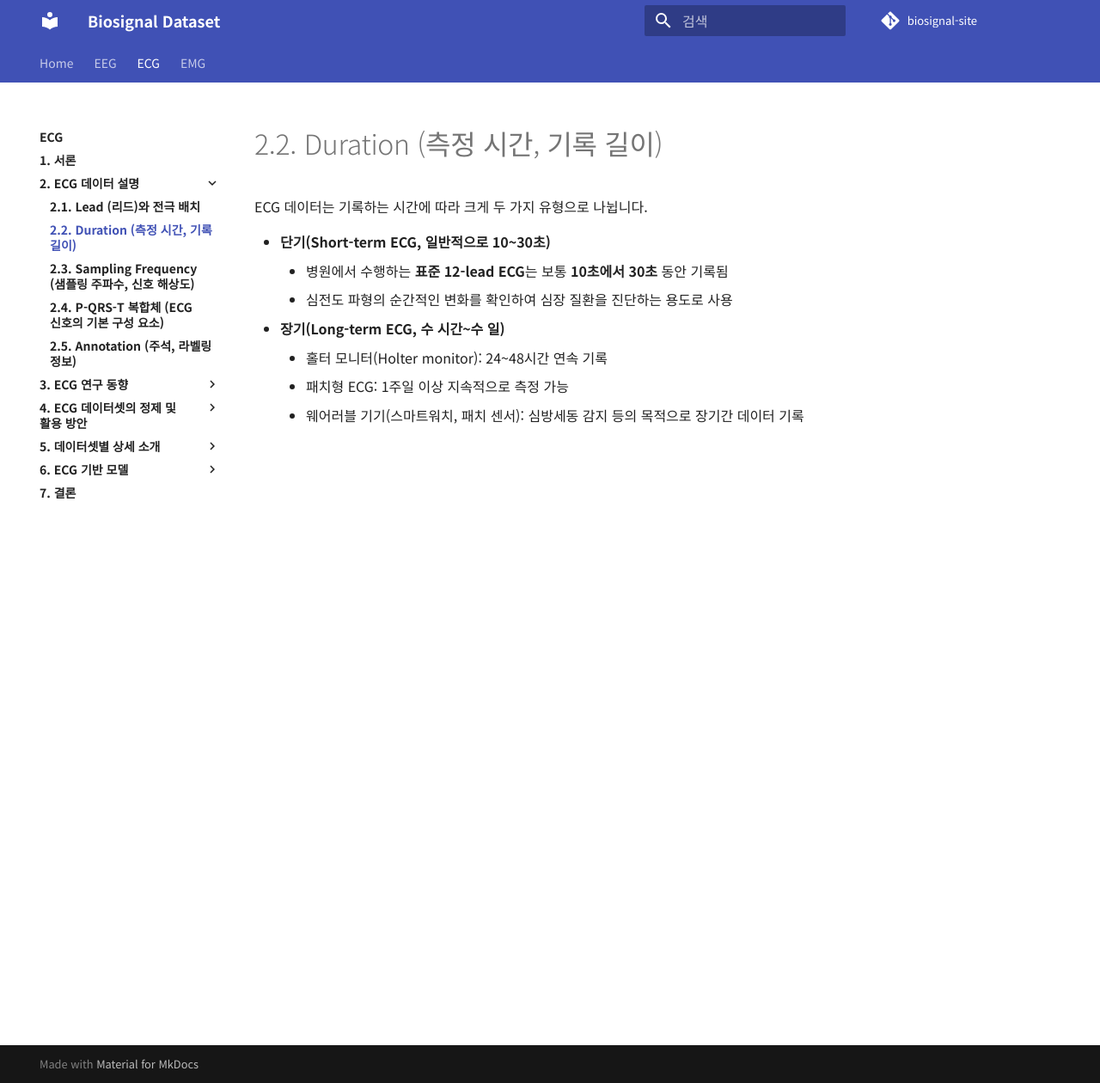
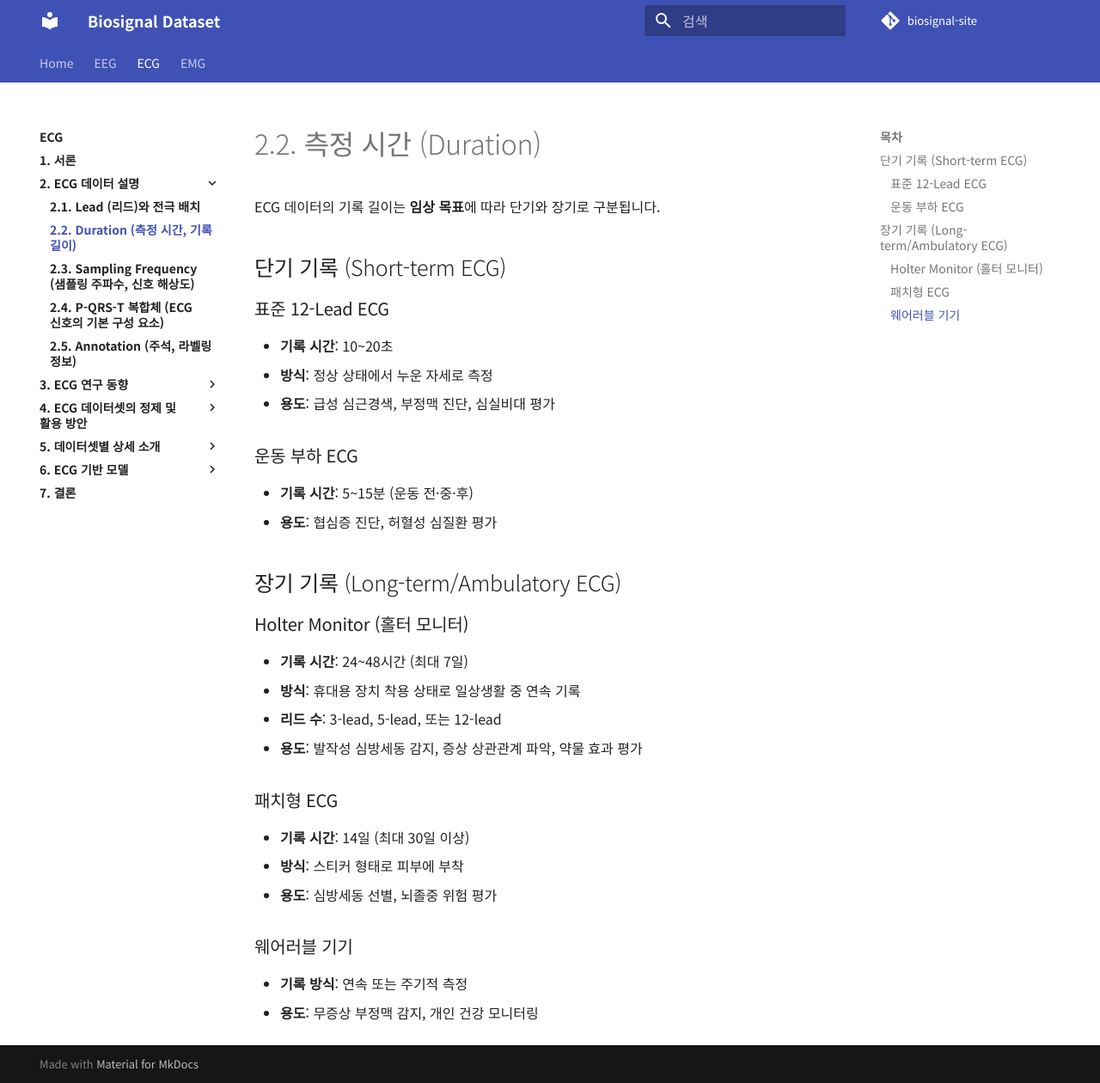
Before and after one commit to iwantjeonyeok/biosignal-site, an MkDocs documentation site: the page built from docs/ecg/2-ecg-데이터-설명/2-2-duration-측정-시간-기록-길이.md, in a window 1280 px wide and 1260 px high. Shown: the whole window at 86% size. Built offline with MkDocs 1.6.1 and Material for MkDocs 9.7.7, drawn with Linux system fonts in a browser that asks for light colours; comment, search, counter and statistics services are not loaded.

Commit message:
Update 2-2-duration-측정-시간-기록-길이.md

```diff
--- a/docs/ecg/2-ecg-데이터-설명/2-2-duration-측정-시간-기록-길이.md
+++ b/docs/ecg/2-ecg-데이터-설명/2-2-duration-측정-시간-기록-길이.md
@@ -1,12 +1,33 @@
-# 2.2. Duration (측정 시간, 기록 길이)
+# 2.2. 측정 시간 (Duration)
+
+ECG 데이터의 기록 길이는 **임상 목표**에 따라 단기와 장기로 구분됩니다.
+
+## 단기 기록 (Short-term ECG)
+
+### 표준 12-Lead ECG
+- **기록 시간**: 10~20초
+- **방식**: 정상 상태에서 누운 자세로 측정
+- **용도**: 급성 심근경색, 부정맥 진단, 심실비대 평가
+
+### 운동 부하 ECG
+- **기록 시간**: 5~15분 (운동 전·중·후)
+- **용도**: 협심증 진단, 허혈성 심질환 평가
 
 
-ECG 데이터는 기록하는 시간에 따라 크게 두 가지 유형으로 나뉩니다.
 
-- **단기(Short-term ECG, 일반적으로 10~30초)**
-    - 병원에서 수행하는 **표준 12-lead ECG**는 보통 **10초에서 30초** 동안 기록됨
-    - 심전도 파형의 순간적인 변화를 확인하여 심장 질환을 진단하는 용도로 사용
-- **장기(Long-term ECG, 수 시간~수 일)**
-    - 홀터 모니터(Holter monitor): 24~48시간 연속 기록
-    - 패치형 ECG: 1주일 이상 지속적으로 측정 가능
-    - 웨어러블 기기(스마트워치, 패치 센서): 심방세동 감지 등의 목적으로 장기간 데이터 기록
+## 장기 기록 (Long-term/Ambulatory ECG)
+
+### Holter Monitor (홀터 모니터)
+- **기록 시간**: 24~48시간 (최대 7일)
+- **방식**: 휴대용 장치 착용 상태로 일상생활 중 연속 기록
+- **리드 수**: 3-lead, 5-lead, 또는 12-lead
+- **용도**: 발작성 심방세동 감지, 증상 상관관계 파악, 약물 효과 평가
+
+### 패치형 ECG
+- **기록 시간**: 14일 (최대 30일 이상)
+- **방식**: 스티커 형태로 피부에 부착
+- **용도**: 심방세동 선별, 뇌졸중 위험 평가
+
+### 웨어러블 기기
+- **기록 방식**: 연속 또는 주기적 측정
+- **용도**: 무증상 부정맥 감지, 개인 건강 모니터링
```
